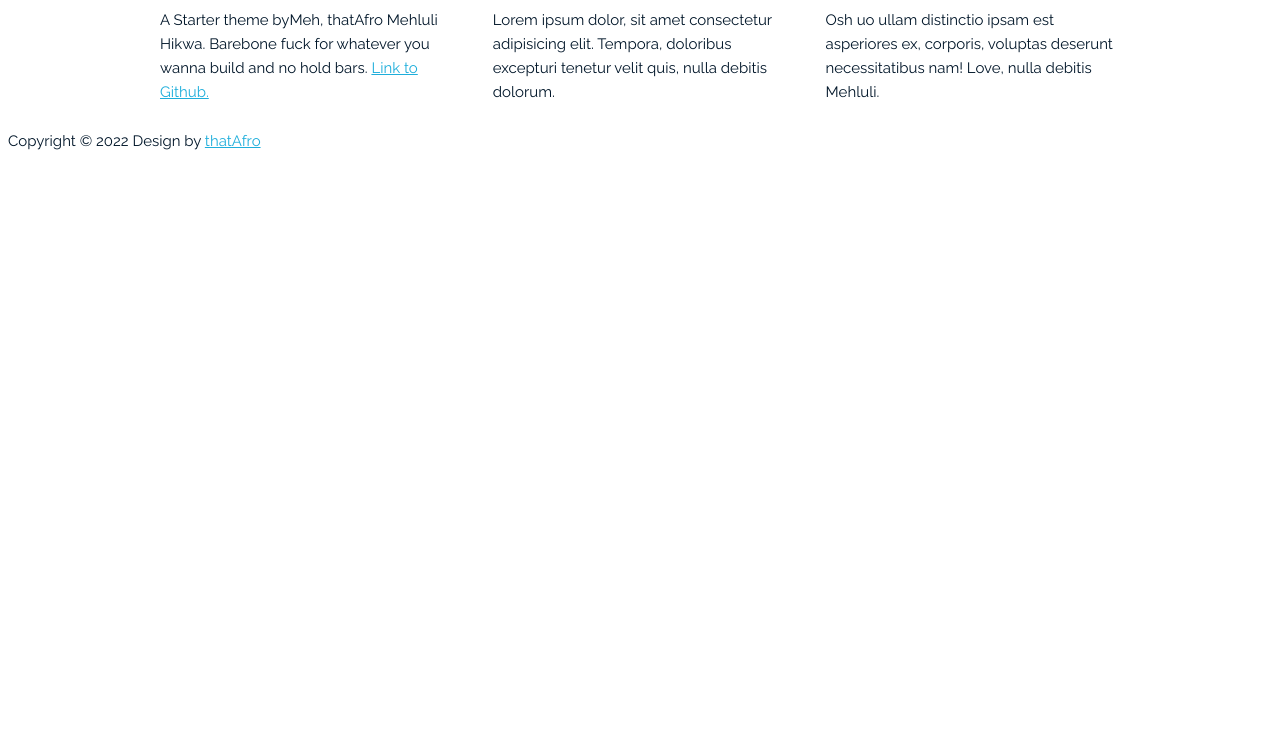
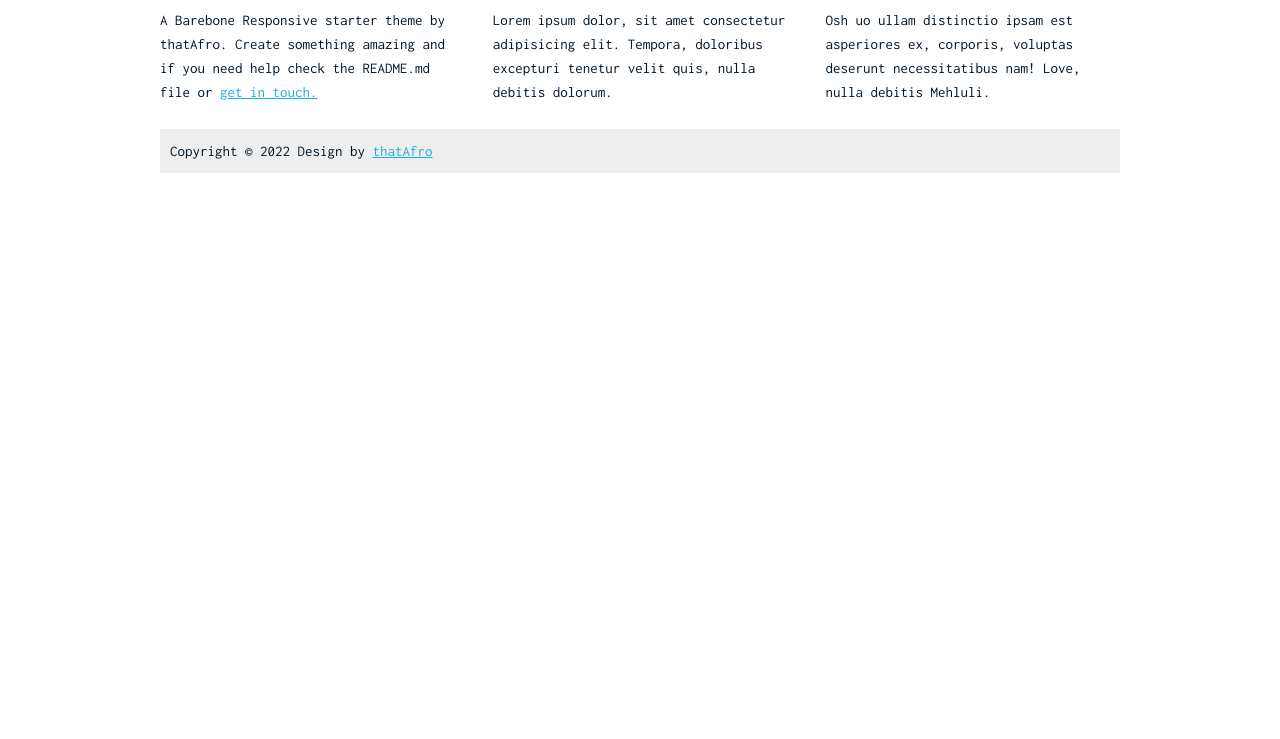
Before and after one commit to HikwaMehluli/bymeh, a website built with webpack: page index.html in a window 1280 px wide. Shown: the part 61-800 px from the top of the page. Built offline with nearby package versions, Linux system fonts and the light colour scheme.

Commit message:
Add new fonts

```diff
--- a/index.html
+++ b/index.html
@@ -21,7 +21,7 @@
 		<div class="row">
 			<div class="one-third column">
 				<h4>First Verse</h4>
-				<p>A Starter theme byMeh, thatAfro Mehluli Hikwa. Barebone fuck for whatever you wanna build and no hold bars. <a href="#">Link to Github.</a></p>
+				<p>A Barebone Responsive starter theme by thatAfro. Create something amazing and if you need help check the README.md file or <a href="#twitter">get in touch.</a></p>
 			</div>
 			<div class="one-third column">
 				<h4>2nd Verse</h4>
@@ -34,7 +34,7 @@
 		</div>
 	</div>
 
-	<footer>
+	<footer class="container">
 		<div>Copyright &copy; <span id="copyright-date"></span> Design by <a href="https://thatafro.netlify.app/">thatAfro</a></div>
 	</footer>
 
--- a/sass/_entry.scss
+++ b/sass/_entry.scss
@@ -2,3 +2,4 @@
 @import './_typography.scss';
 
 // Other CSS__
+@import './footer.scss';
--- a/sass/_typography.scss
+++ b/sass/_typography.scss
@@ -1,5 +1,8 @@
-@import url('https://fonts.googleapis.com/css2?family=Raleway:ital,wght@0,100;0,200;0,300;0,400;0,500;0,600;0,700;0,800;0,900;1,100;1,200;1,300;1,400;1,500;1,600;1,700;1,800;1,900&display=swap');
-// font-family: 'Raleway', sans-serif;
+@import url('https://fonts.googleapis.com/css2?family=Inconsolata:wght@200;300;400;500;600;700;800;900&display=swap');
+
+@import url('https://fonts.googleapis.com/css2?family=Open+Sans:ital,wght@0,300;0,400;0,500;0,600;0,700;0,800;1,300;1,400;1,500;1,600;1,700;1,800&display=swap');
+// font-family: 'Inconsolata', monospace;
+// font-family: 'Open Sans', sans-serif;
 
 :root {
     --pri-color: #0d76d9;
@@ -8,8 +11,8 @@
     --white: white;
     --grey: #eeeeee;
 	--transition: all .5s;
-
-    font-family: 'Raleway', sans-serif;
+	font-family: 'Inconsolata', monospace;
+	// font-family: 'Open Sans', sans-serif;
 }
 
 // HTML is set to 62.5% so that all the REM measurements throughout so that the
@@ -23,7 +26,6 @@ body {
 	/* currently ems cause chrome bug misinterpreting rems on body element */
 	line-height: 1.6;
 	font-weight: 400;
-	font-family: 'Raleway', sans-serif;
 	color: var(--black);
 }
 
--- /dev/null
+++ b/sass/footer.scss
@@ -0,0 +1,7 @@
+footer {
+    background-color: var(--grey);
+
+    div {
+        padding: 10px;
+    }
+}
```
Also changed, not shown: README.md, css/app.css.
